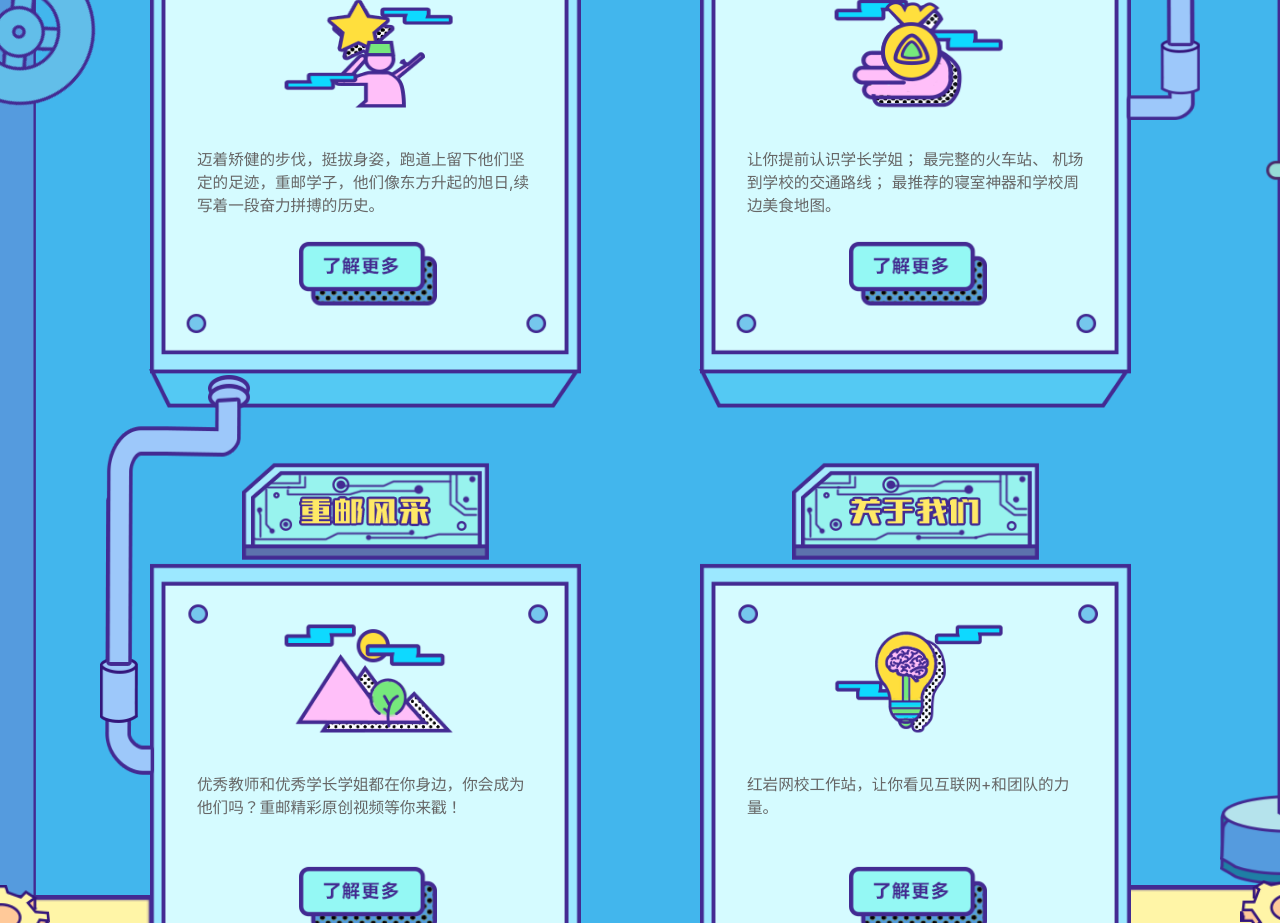
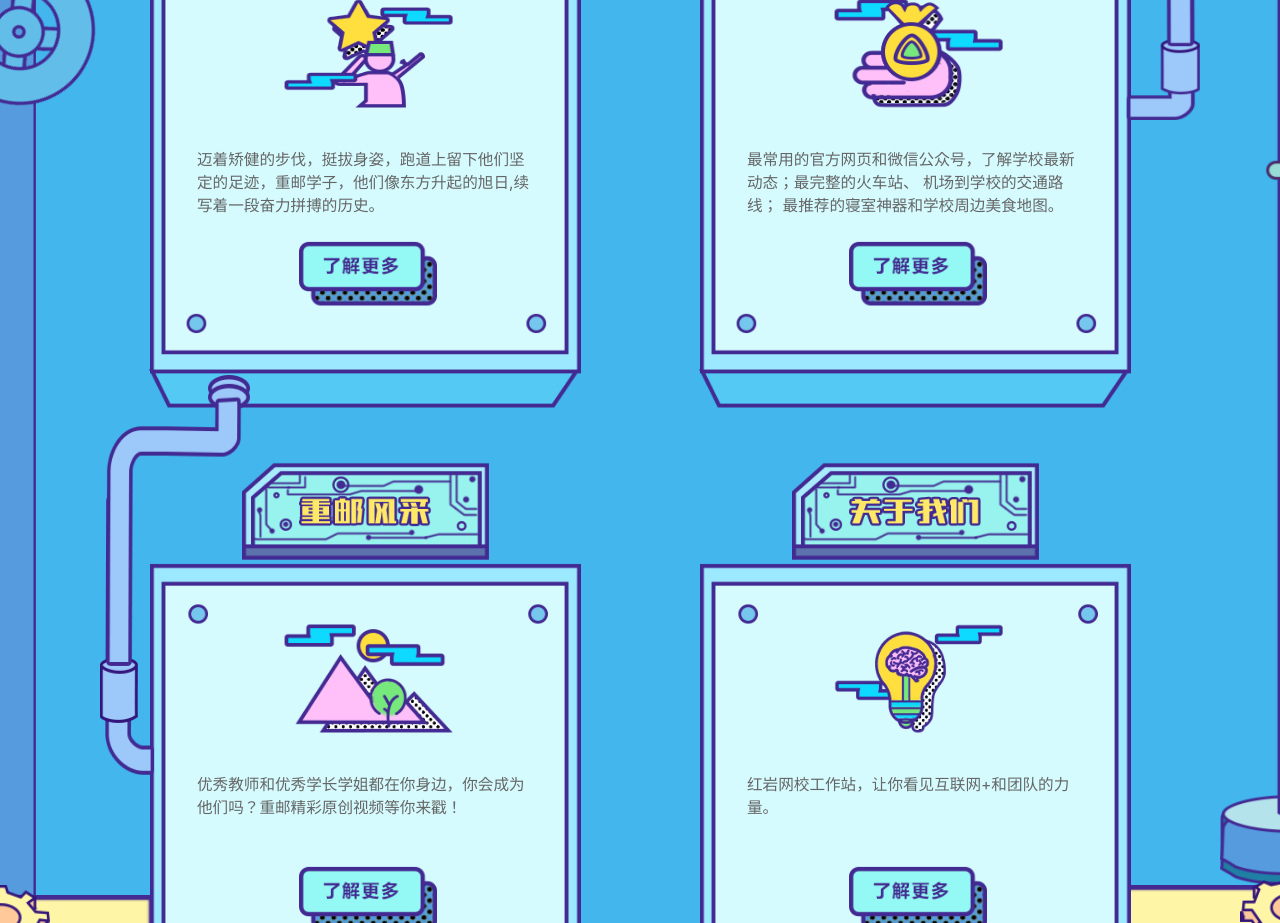
Before and after one commit to RedrockTeam/welcomeNewcomerOfPC, a Vue app: page /raiders in a window 1280 px wide. Shown: the part 2780-3703 px from the top of the page. Built offline with nearby package versions, Linux system fonts and the light colour scheme.

Commit message:
修改文案

```diff
--- a/src/views/Home.vue
+++ b/src/views/Home.vue
@@ -46,7 +46,7 @@
                 raiders: {
                     title: require('../assets/ftraiders.png'),
                     icon: require('../assets/raiders-icon.png'),
-                    content: '让你提前认识学长学姐； 最完整的火车站、 机场到学校的交通路线； 最推荐的寝室神器和学校周边美食地图。',
+                    content: '最常用的官方网页和微信公众号，了解学校最新动态；最完整的火车站、 机场到学校的交通路线； 最推荐的寝室神器和学校周边美食地图。',
                     path: '/raiders'
                 },
                 style: {
```
